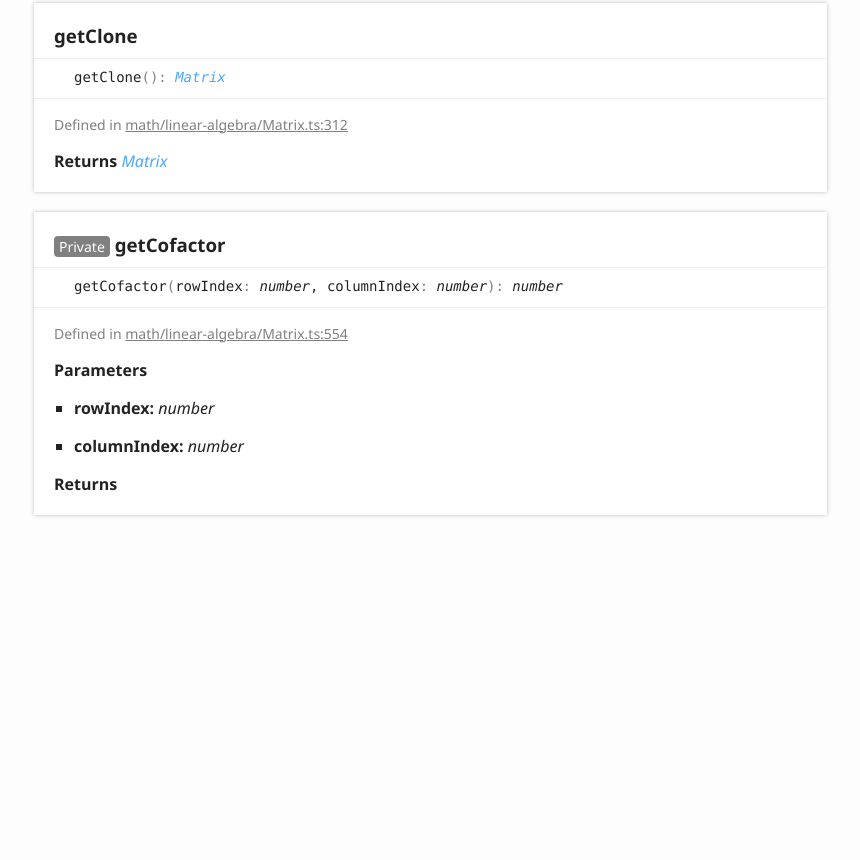
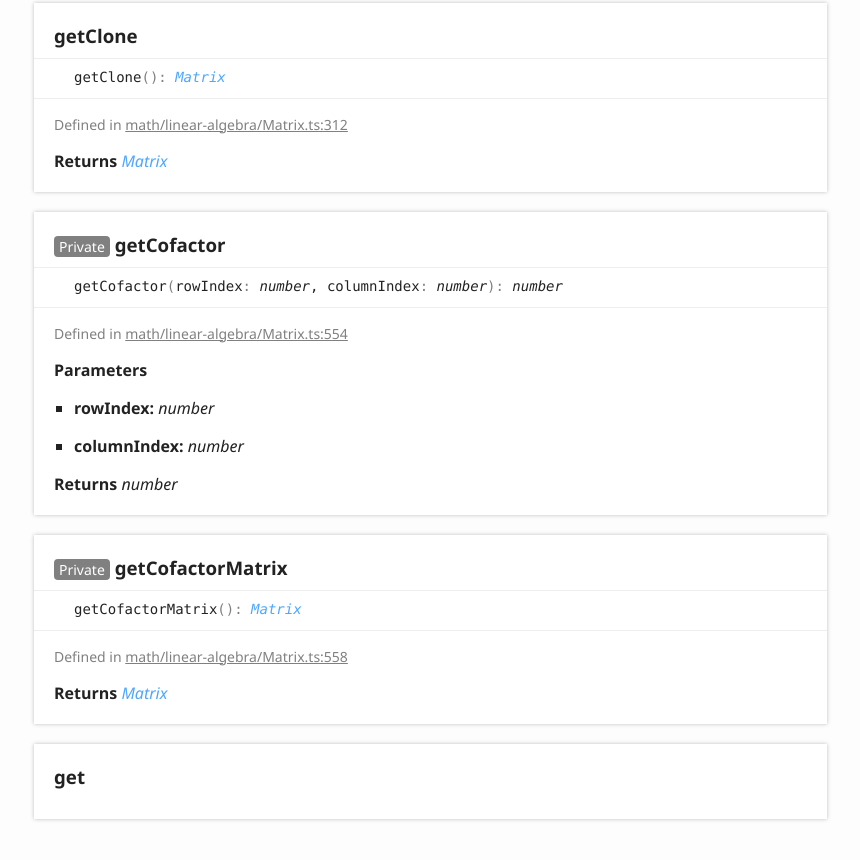
Before and after one commit to lankpro/AI-Machine-Learning, a plain HTML site: page docs/classes/_math_linear_algebra_matrix_.matrix.html in a window 1280 px wide. Shown: the part 5182-6042 px from the top of the page, without its empty margins (6-866 px from the left). Before the commit the page ends 5897 px from the top, so only its background shows below. Drawn offline with Linux system fonts and the light colour scheme.

```diff
--- a/docs/classes/_math_linear_algebra_matrix_.matrix.html
+++ b/docs/classes/_math_linear_algebra_matrix_.matrix.html
@@ -496,4 +496,27 @@
 									<h5>columnIndex: <span class="tsd-signature-type">number</span></h5>
 								</li>
 							</ul>
-							<h4 class="tsd-returns-title">Returns <span
+							<h4 class="tsd-returns-title">Returns <span class="tsd-signature-type">number</span></h4>
+						</li>
+					</ul>
+				</section>
+				<section class="tsd-panel tsd-member tsd-kind-method tsd-parent-kind-class tsd-is-private">
+					<a name="getcofactormatrix" class="tsd-anchor"></a>
+					<h3><span class="tsd-flag ts-flagPrivate">Private</span> get<wbr>Cofactor<wbr>Matrix</h3>
+					<ul class="tsd-signatures tsd-kind-method tsd-parent-kind-class tsd-is-private">
+						<li class="tsd-signature tsd-kind-icon">get<wbr>Cofactor<wbr>Matrix<span class="tsd-signature-symbol">(</span><span class="tsd-signature-symbol">)</span><span class="tsd-signature-symbol">: </span><a href="_math_linear_algebra_matrix_.matrix.html" class="tsd-signature-type">Matrix</a></li>
+					</ul>
+					<ul class="tsd-descriptions">
+						<li class="tsd-description">
+							<aside class="tsd-sources">
+								<ul>
+									<li>Defined in <a href="https://github.com/erikgerrits/machine-learning/blob/2a242bc/src/lib/math/linear-algebra/Matrix.ts#L558">math/linear-algebra/Matrix.ts:558</a></li>
+								</ul>
+							</aside>
+							<h4 class="tsd-returns-title">Returns <a href="_math_linear_algebra_matrix_.matrix.html" class="tsd-signature-type">Matrix</a></h4>
+						</li>
+					</ul>
+				</section>
+				<section class="tsd-panel tsd-member tsd-kind-method tsd-parent-kind-class">
+					<a name="getcolumn" class="tsd-anchor"></a>
+					<h3>get<w
```
